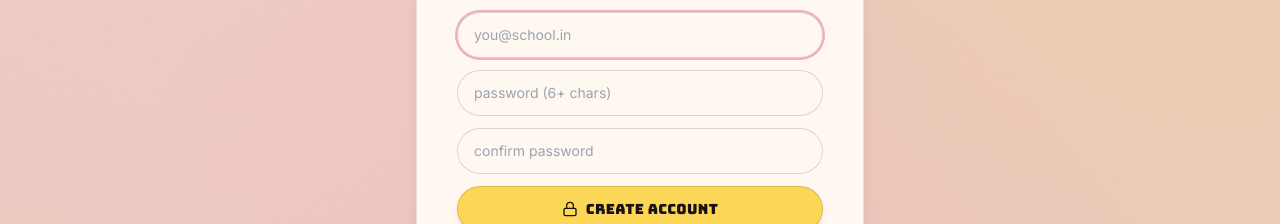
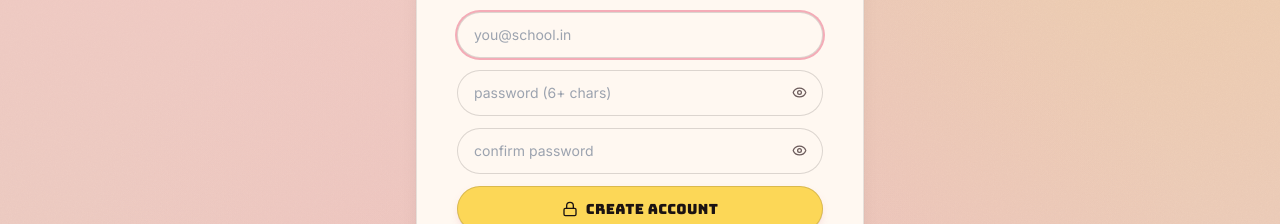
Before and after one commit to prabhgun-dev/noteglowup, a Next.js app: page /login in a window 1280 px wide. Shown: the part 341-565 px from the top of the page. Built offline with nearby package versions, Linux system fonts and the light colour scheme.

Commit message:
ui: password eye toggle to show/hide chars

```diff
--- a/app/login/page.tsx
+++ b/app/login/page.tsx
@@ -7,6 +7,7 @@ import { motion, AnimatePresence } from 'framer-motion';
 import { Loader2, Lock, UserPlus, LogIn } from 'lucide-react';
 import { Logo } from '@/components/Logo';
 import { StarSticker, StarBlack, HeartBubble } from '@/components/Stickers';
+import { PasswordInput } from '@/components/PasswordInput';
 import { createClient } from '@/lib/supabase/client';
 
 type Mode = 'signup' | 'signin';
@@ -121,23 +122,17 @@ export default function LoginPage() {
                   placeholder="you@school.in"
                   className="w-full px-4 py-3 rounded-full bg-cream border border-ink/15 font-sans text-sm focus:outline-none focus:ring-2 focus:ring-candy"
                 />
-                <input
-                  type="password"
-                  required
+                <PasswordInput
+                  value={password}
+                  onChange={setPassword}
+                  placeholder="password (6+ chars)"
                   minLength={6}
-                  value={password}
-                  onChange={(e) => setPassword(e.target.value)}
-                  placeholder="password (6+ chars)"
-                  className="w-full px-4 py-3 rounded-full bg-cream border border-ink/15 font-sans text-sm focus:outline-none focus:ring-2 focus:ring-candy"
                 />
                 {mode === 'signup' && (
-                  <input
-                    type="password"
-                    required
+                  <PasswordInput
                     value={confirm}
-                    onChange={(e) => setConfirm(e.target.value)}
+                    onChange={setConfirm}
                     placeholder="confirm password"
-                    className="w-full px-4 py-3 rounded-full bg-cream border border-ink/15 font-sans text-sm focus:outline-none focus:ring-2 focus:ring-candy"
                   />
                 )}
                 <button type="submit" disabled={busy} className="btn-primary w-full text-sm disabled:opacity-60">
--- a/components/AuthModal.tsx
+++ b/components/AuthModal.tsx
@@ -5,6 +5,7 @@ import { motion, AnimatePresence } from 'framer-motion';
 import { Loader2, Lock, X, UserPlus, LogIn } from 'lucide-react';
 import { createClient } from '@/lib/supabase/client';
 import { StarSticker, HeartBubble } from './Stickers';
+import { PasswordInput } from './PasswordInput';
 
 type Mode = 'signup' | 'signin';
 
@@ -152,23 +153,17 @@ export function AuthModal({
                     placeholder="you@school.in"
                     className="w-full px-4 py-3 rounded-full bg-cream border border-ink/15 font-sans text-sm focus:outline-none focus:ring-2 focus:ring-candy"
                   />
-                  <input
-                    type="password"
-                    required
+                  <PasswordInput
+                    value={password}
+                    onChange={setPassword}
+                    placeholder="password (6+ chars)"
                     minLength={6}
-                    value={password}
-                    onChange={(e) => setPassword(e.target.value)}
-                    placeholder="password (6+ chars)"
-                    className="w-full px-4 py-3 rounded-full bg-cream border border-ink/15 font-sans text-sm focus:outline-none focus:ring-2 focus:ring-candy"
                   />
                   {mode === 'signup' && (
-                    <input
-                      type="password"
-                      required
+                    <PasswordInput
                       value={confirm}
-                      onChange={(e) => setConfirm(e.target.value)}
+                      onChange={setConfirm}
                       placeholder="confirm password"
-                      className="w-full px-4 py-3 rounded-full bg-cream border border-ink/15 font-sans text-sm focus:outline-none focus:ring-2 focus:ring-candy"
                     />
                   )}
                   <button type="submit" disabled={busy} className="btn-primary w-full text-sm disabled:opacity-60">
--- /dev/null
+++ b/components/PasswordInput.tsx
@@ -0,0 +1,44 @@
+'use client';
+
+import { useState } from 'react';
+import { Eye, EyeOff } from 'lucide-react';
+
+type Props = {
+  value: string;
+  onChange: (v: string) => void;
+  placeholder?: string;
+  required?: boolean;
+  minLength?: number;
+};
+
+export function PasswordInput({
+  value,
+  onChange,
+  placeholder = 'password',
+  required = true,
+  minLength,
+}: Props) {
+  const [show, setShow] = useState(false);
+  return (
+    <div className="relative">
+      <input
+        type={show ? 'text' : 'password'}
+        required={required}
+        minLength={minLength}
+        value={value}
+        onChange={(e) => onChange(e.target.value)}
+        placeholder={placeholder}
+        className="w-full px-4 py-3 pr-12 rounded-full bg-cream border border-ink/15 font-sans text-sm focus:outline-none focus:ring-2 focus:ring-candy"
+      />
+      <button
+        type="button"
+        onClick={() => setShow((s) => !s)}
+        className="absolute right-2 top-1/2 -translate-y-1/2 h-8 w-8 rounded-full text-ink-mute hover:text-ink hover:bg-rose-light flex items-center justify-center transition-colors"
+        aria-label={show ? 'Hide password' : 'Show password'}
+        tabIndex={-1}
+      >
+        {show ? <EyeOff size={15} /> : <Eye size={15} />}
+      </button>
+    </div>
+  );
+}
```
